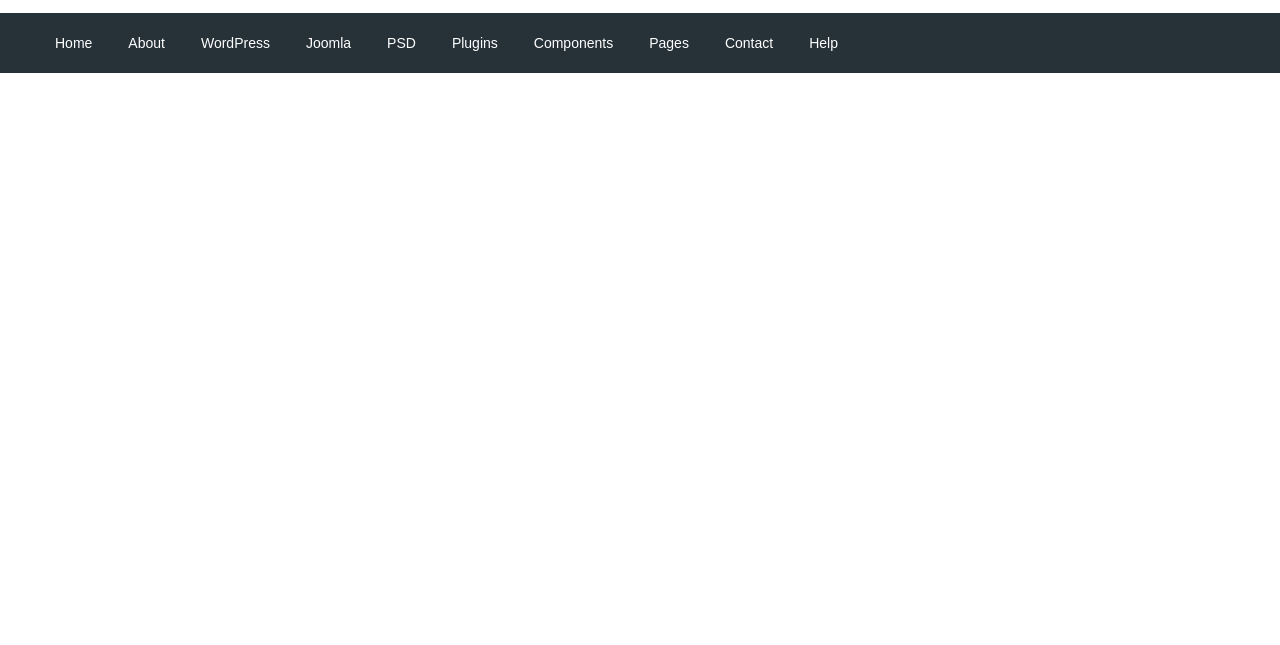
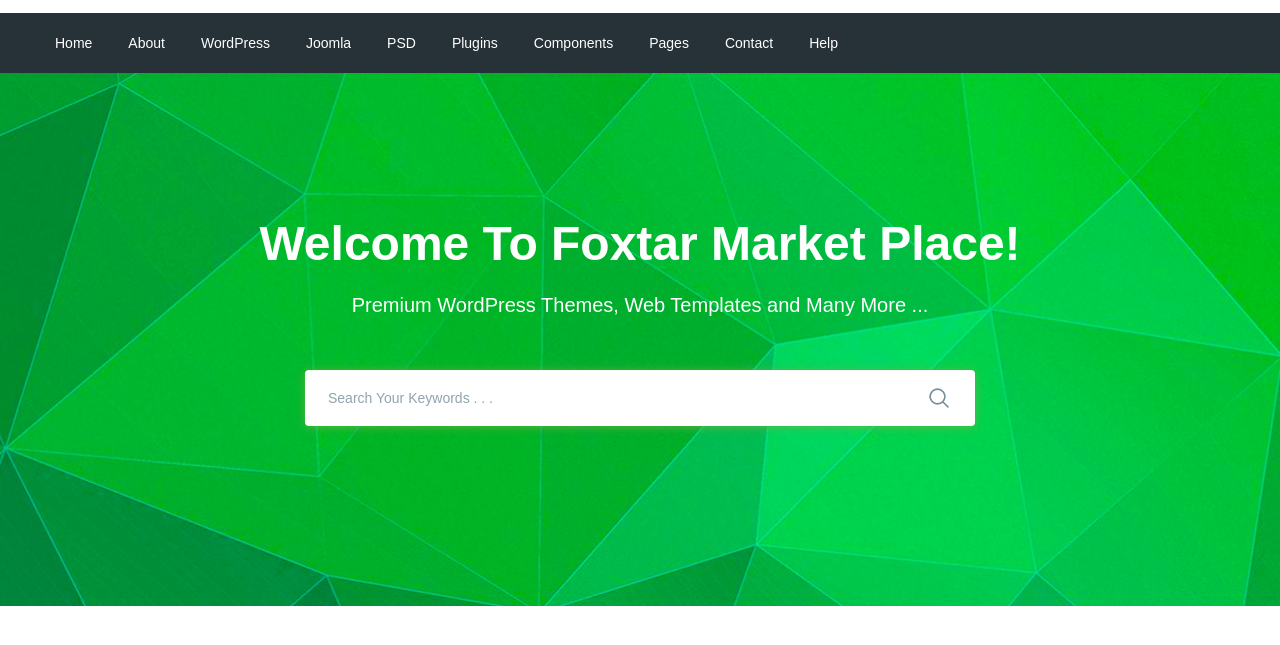
Before and after one commit to Pjery3/moderno, a website: page app/index.html in a window 1280 px wide. Shown: the part 77-722 px from the top of the page. Drawn offline with nearby package versions, Linux system fonts and the light colour scheme; files that its build step writes are made by us from their sources.

Commit message:
added search section

```diff
--- a/app/index.html
+++ b/app/index.html
@@ -101,6 +101,24 @@
 
     </header>
 
+
+    <section class="search" style="background-image: url(images/search-bg.jpg);">
+        <div class="container">
+            <div class="search__inner">
+                <div class="search__inner-title">Welcome To Foxtar Market Place!</div>
+                <div class="search__inner-text">Premium WordPress Themes, Web Templates and Many More ...</div>
+                <div class="search__inner-form">
+                    <form>
+                        <input type="text" placeholder="Search Your Keywords . . ." required>
+                        <button type="submit">
+                            <img src="images/icon/search.png" alt="">
+                        </button>
+                    </form>
+                </div>
+            </div>
+        </div>
+    </section>
+
     <script src="https://ajax.googleapis.com/ajax/libs/jquery/3.5.1/jquery.min.js"></script>
     <script src="js/libs.min.js"></script>
     <script src="js/main.js"></script>
--- a/app/scss/style.scss
+++ b/app/scss/style.scss
@@ -54,3 +54,54 @@
         }
     }
 }
+
+.search {
+    background-repeat: no-repeat;
+    background-size: cover;
+    background-position: center;
+    min-height: 533px;
+}
+.search__inner {
+    padding: 135px 0 100px 0;
+    color: #fff;
+    text-align: center;
+    &-title{
+        font-size: 48px;
+        font-weight: 700;
+        margin-bottom: 10px;
+        line-height: 72px;
+    }
+    &-text{
+        font-size: 20px;
+        font-weight: 500;
+        margin-bottom: 50px;
+        line-height: 30px;
+    }
+    &-form{
+        max-width: 670px;
+        margin: 0 auto;
+        position: relative;
+        input{
+            display: block;
+            width: 100%;
+            box-shadow: 0px 1px 10px 0px rgba(124, 178, 64, 0.75);
+            border-radius: 4px;
+            height: 56px;
+            border: none;
+            font-size: 14px;
+            font-weight: 500;
+            padding: 0 65px 0 23px;
+            &::placeholder{
+                color: #90a4ae;
+
+            }
+        }
+        button{
+            position: absolute;
+            border: none;
+            background-color: transparent;
+            top: 17px;
+            right: 20px;
+        }
+    }
+}
```
Also changed, not shown: app/images/icon/search.png (added), app/images/search-bg.jpg (added).
